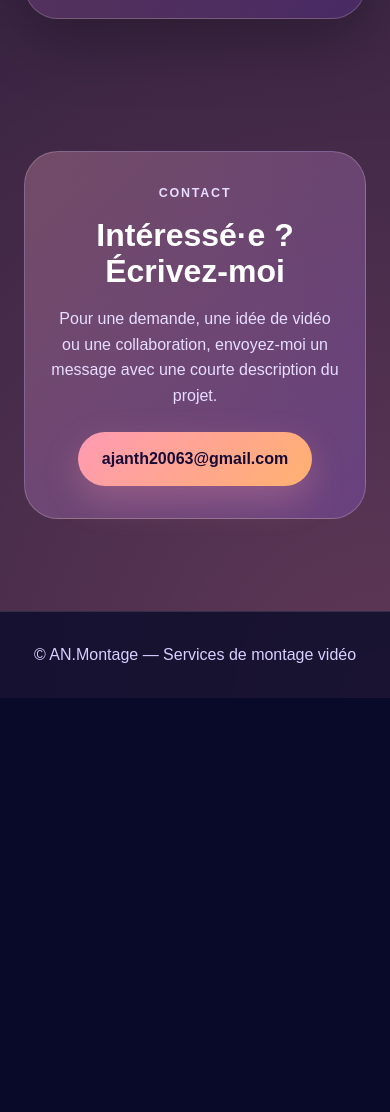
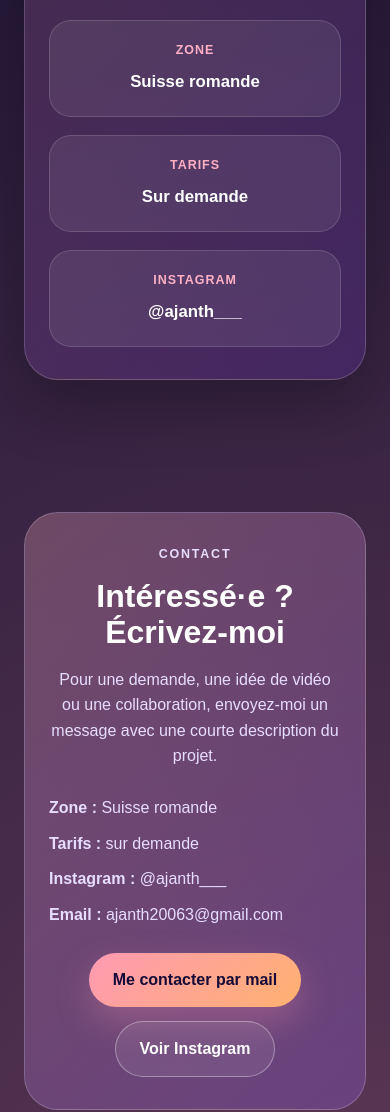
Before and after one commit to ajanth-10/an-montage.site, a plain HTML site: page index.html in a window 390 px wide. Shown: the part 4500-5612 px from the top of the page. Before the commit the page ends 5198 px from the top, so only its background shows below. Drawn offline with Linux system fonts and the light colour scheme; a script that the page names is missing.

Commit message:
Mettre à jour le site AN.Montage

```diff
--- a/index.html
+++ b/index.html
@@ -29,6 +29,7 @@
         <li><a href="#accueil">Accueil</a></li>
         <li><a href="#services">Prestations</a></li>
         <li><a href="#demarche">Démarche</a></li>
+        <li><a href="#infos">Infos</a></li>
         <li><a href="#contact">Contact</a></li>
       </ul>
     </nav>
@@ -156,7 +157,7 @@
       </div>
     </section>
 
-    <section class="section highlight-section">
+    <section id="infos" class="section highlight-section">
       <div class="highlight-card">
         <p class="eyebrow">Disponible</p>
         <h2>Disponible pour des mandats ponctuels</h2>
@@ -164,6 +165,23 @@
           Vous avez une vidéo à monter, un projet à rendre ou un contenu à adapter aux réseaux sociaux ?
           Vous pouvez me contacter directement par mail pour discuter du projet.
         </p>
+
+        <div class="info-grid">
+          <div class="info-item">
+            <span>Zone</span>
+            <strong>Suisse romande</strong>
+          </div>
+
+          <div class="info-item">
+            <span>Tarifs</span>
+            <strong>Sur demande</strong>
+          </div>
+
+          <div class="info-item">
+            <span>Instagram</span>
+            <strong>@ajanth___</strong>
+          </div>
+        </div>
       </div>
     </section>
 
@@ -175,9 +193,22 @@
           Pour une demande, une idée de vidéo ou une collaboration, envoyez-moi un message avec une courte description du projet.
         </p>
 
-        <a href="mailto:ajanth20063@gmail.com" class="button primary">
-          ajanth20063@gmail.com
-        </a>
+        <div class="contact-info">
+          <p><strong>Zone :</strong> Suisse romande</p>
+          <p><strong>Tarifs :</strong> sur demande</p>
+          <p><strong>Instagram :</strong> @ajanth___</p>
+          <p><strong>Email :</strong> ajanth20063@gmail.com</p>
+        </div>
+
+        <div class="contact-buttons">
+          <a href="mailto:ajanth20063@gmail.com" class="button primary">
+            Me contacter par mail
+          </a>
+
+          <a href="https://www.instagram.com/ajanth___" class="button secondary" target="_blank">
+            Voir Instagram
+          </a>
+        </div>
       </div>
     </section>
   </main>
--- a/style.css
+++ b/style.css
@@ -333,6 +333,36 @@ h1 {
   box-shadow: 0 25px 60px rgba(0, 0, 0, 0.26);
 }
 
+.info-grid {
+  display: grid;
+  grid-template-columns: repeat(3, 1fr);
+  gap: 18px;
+  margin-top: 34px;
+}
+
+.info-item {
+  padding: 20px;
+  border-radius: 22px;
+  background-color: rgba(255, 255, 255, 0.08);
+  border: 1px solid rgba(255, 255, 255, 0.14);
+}
+
+.info-item span {
+  display: block;
+  color: #ffb0c4;
+  font-size: 0.78rem;
+  font-weight: 900;
+  text-transform: uppercase;
+  letter-spacing: 1px;
+  margin-bottom: 8px;
+}
+
+.info-item strong {
+  display: block;
+  color: #ffffff;
+  font-size: 1.05rem;
+}
+
 .contact-section {
   padding-top: 40px;
 }
@@ -349,8 +379,23 @@ h1 {
   border: 1px solid rgba(255, 255, 255, 0.2);
 }
 
-.contact-card .button {
-  margin-top: 24px;
+.contact-info {
+  margin: 26px auto 0;
+  max-width: 460px;
+  text-align: left;
+}
+
+.contact-info p {
+  margin-bottom: 10px;
+  color: #e7ddff;
+}
+
+.contact-buttons {
+  display: flex;
+  justify-content: center;
+  gap: 14px;
+  flex-wrap: wrap;
+  margin-top: 26px;
 }
 
 .site-footer {
@@ -385,7 +430,8 @@ h1 {
   }
 
   .cards,
-  .steps {
+  .steps,
+  .info-grid {
     grid-template-columns: 1fr;
   }
 
```
Also changed, not shown: scipt.js (+14 -0 lines), 1 other file.
